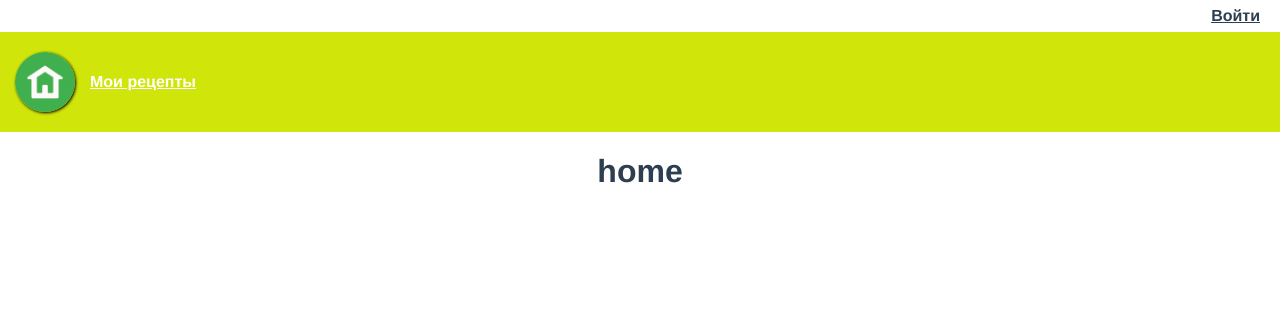
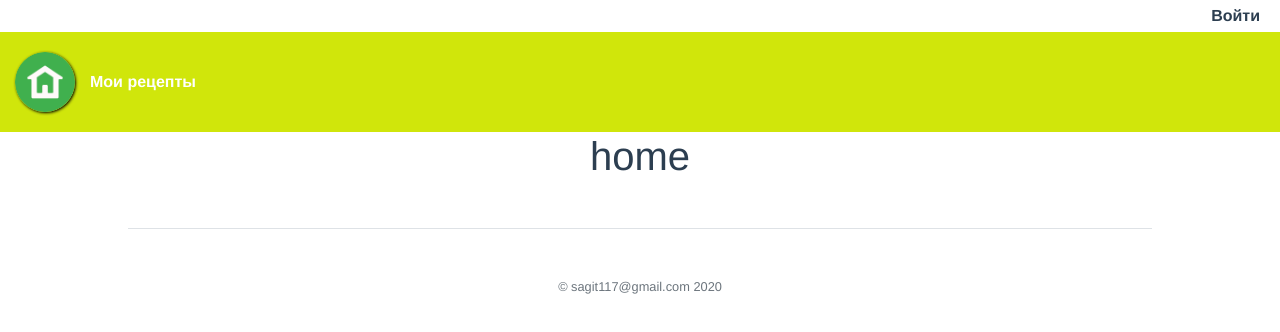
Before and after one commit to sagit117/MyRecipes, a Vue app: page / in a window 1280 px wide. Shown: the top 332 px of the page. Built offline with nearby package versions, Linux system fonts and the light colour scheme.

Commit message:
add bootstrap and footer

```diff
--- a/public/index.html
+++ b/public/index.html
@@ -26,6 +26,7 @@
     <link rel="icon" href="<%= BASE_URL %>favicon.ico">
     <title><%= htmlWebpackPlugin.options.title %></title>
     <meta name="viewport" content="width=device-width, initial-scale=1, maximum-scale=1, minimum-scale=1, user-scalable=no">
+    <link rel="stylesheet" href="https://stackpath.bootstrapcdn.com/bootstrap/4.4.1/css/bootstrap.min.css">
   </head>
   <body>
     <noscript>
--- a/src/App.vue
+++ b/src/App.vue
@@ -20,6 +20,8 @@
     <UpScroll v-if="visibleUpScroll" />
     <BigFoto  v-if="this.$store.getters.getBigFotoData.show"/>
 
+    <Footer />
+
   </div>
 </template>
 
@@ -34,6 +36,7 @@
   import Alert from './components/Alert.vue'
   import UpScroll from './components/UpScroll.vue'
   import BigFoto from './components/BigFoto.vue'
+  import Footer from './components/Footer.vue'
   import lib from '@/lib/lib.js'
 
   export default {
@@ -45,6 +48,7 @@
       Alert,
       UpScroll,
       BigFoto,
+      Footer,
     },
 
     data() {
@@ -101,6 +105,7 @@
     -moz-osx-font-smoothing: grayscale;
     text-align: center;
     color: #2c3e50;
+    min-height: 100vh;
   }
 
   #topPanel {
--- /dev/null
+++ b/src/components/Footer.vue
@@ -0,0 +1,54 @@
+<template>
+  <footer class="pt-4 my-md-5 pt-md-5 border-top">
+    <div class="row">
+      <div class="col-12 col-md">
+        <small class="d-block mb-3 text-muted">© sagit117@gmail.com 2020</small>
+      </div>
+      <!--<div class="col-6 col-md">
+        <h5>Features</h5>
+        <ul class="list-unstyled text-small">
+          <li><a class="text-muted" href="#">Cool stuff</a></li>
+          <li><a class="text-muted" href="#">Random feature</a></li>
+          <li><a class="text-muted" href="#">Team feature</a></li>
+          <li><a class="text-muted" href="#">Stuff for developers</a></li>
+          <li><a class="text-muted" href="#">Another one</a></li>
+          <li><a class="text-muted" href="#">Last time</a></li>
+        </ul>
+      </div>
+      <div class="col-6 col-md">
+        <h5>Resources</h5>
+        <ul class="list-unstyled text-small">
+          <li><a class="text-muted" href="#">Resource</a></li>
+          <li><a class="text-muted" href="#">Resource name</a></li>
+          <li><a class="text-muted" href="#">Another resource</a></li>
+          <li><a class="text-muted" href="#">Final resource</a></li>
+        </ul>
+      </div>
+      <div class="col-6 col-md">
+        <h5>About</h5>
+        <ul class="list-unstyled text-small">
+          <li><a class="text-muted" href="#">Team</a></li>
+          <li><a class="text-muted" href="#">Locations</a></li>
+          <li><a class="text-muted" href="#">Privacy</a></li>
+          <li><a class="text-muted" href="#">Terms</a></li>
+        </ul>
+      </div>-->
+    </div>
+  </footer>
+</template>
+
+<style scoped>
+  /*.footer {
+    display: flex;
+    bottom: 0px;
+    padding-top: 20px;
+    margin-left: 10%;
+    width: 80%;
+    height: 300px;
+    border-top: 1px solid grey;
+  }*/
+footer {
+  width: 80%;
+  margin-left: 10%;
+}
+</style>
--- a/src/components/FormLogin.vue
+++ b/src/components/FormLogin.vue
@@ -108,7 +108,7 @@
 		border-radius: 5px;
 		text-align: left;
 		z-index: 100;
-		padding: 25px;
+		padding: 20px;
 	}
 
 	.field {
@@ -124,7 +124,9 @@
 		display: flex;
 		align-items: center;
 		justify-content: center;
-		margin: 20px;
+		/*margin: 20px;*/
+    margin-top: 20px;
+    margin-bottom: 20px;
 	}
 
 	#btn {
--- a/src/components/FormResetPass.vue
+++ b/src/components/FormResetPass.vue
@@ -81,13 +81,14 @@
 		border-radius: 5px;
 		text-align: left;
 		z-index: 100;
-		padding: 25px;
+		padding: 20px;
 	}
 
 	#field {
 		display: flex;
 		align-items: center;
 		margin-bottom: 10px;
+    flex-wrap: wrap;
 	}
 	#field>*:first-child {
 		width: 160px;
@@ -117,9 +118,9 @@
 		right: 20px;
 	}
 
-	#field {
+	/*#field {
 		flex-wrap: wrap;
-	}
+	}*/
 }
 
 </style>
--- a/src/components/LoadFoto.vue
+++ b/src/components/LoadFoto.vue
@@ -131,6 +131,10 @@
     display: none;
   }
 
+  .btn {
+    padding-left: 0;
+  }
+
   .imgDiv {
     position: relative;
     width: 290px;
--- a/src/components/LoadFotoRecipes.vue
+++ b/src/components/LoadFotoRecipes.vue
@@ -135,11 +135,12 @@
   }
 
   .item {
-    float: left;
+    /*float: left;*/
     display: block;
     width: 100%;
     margin-top: 10px;
     position: relative;
+    margin-bottom: 10px;
   }
 
   .errorText {
--- a/src/components/ShowFotoRecipes.vue
+++ b/src/components/ShowFotoRecipes.vue
@@ -17,7 +17,7 @@
             <div class="close" title="Закрыть" @click="showFilterMenu = !showFilterMenu">
               &#215;
             </div>
-          <h3> Фильтры </h3>
+            <h5> Фильтры </h5>
 
             <li>
               <ShowCategory ref='listCategories' @change-group="changeGroup" :id_cat="parseInt(parent_id)" />
@@ -128,6 +128,13 @@
 			this.loadFotorecipes();
       //this.typeShowList = (!lib.getCookie('typeShowList')) ? 2 : parseInt(lib.getCookie('typeShowList'));
       this.$store.dispatch('loadCategoriesRecipes', { parent_id: 0, author_id: this.$store.getters.getUser.id });
+    },
+
+    watch: {
+      typeShowList: function() {
+        // если не очищать, при переходе в строки они открыты
+        this.showRow = [];
+      }
     },
 
     computed: {
@@ -248,7 +255,7 @@
 		border-left: 5px solid #42b983;
 		margin: 4px;
 		min-height: 30px;
-		line-height: 30px;
+		/*line-height: 30px;*/
 		vertical-align: middle;
 	}
 	.itemRecipe > a {
```
Lines whose indentation alone changed are shown as unchanged.
